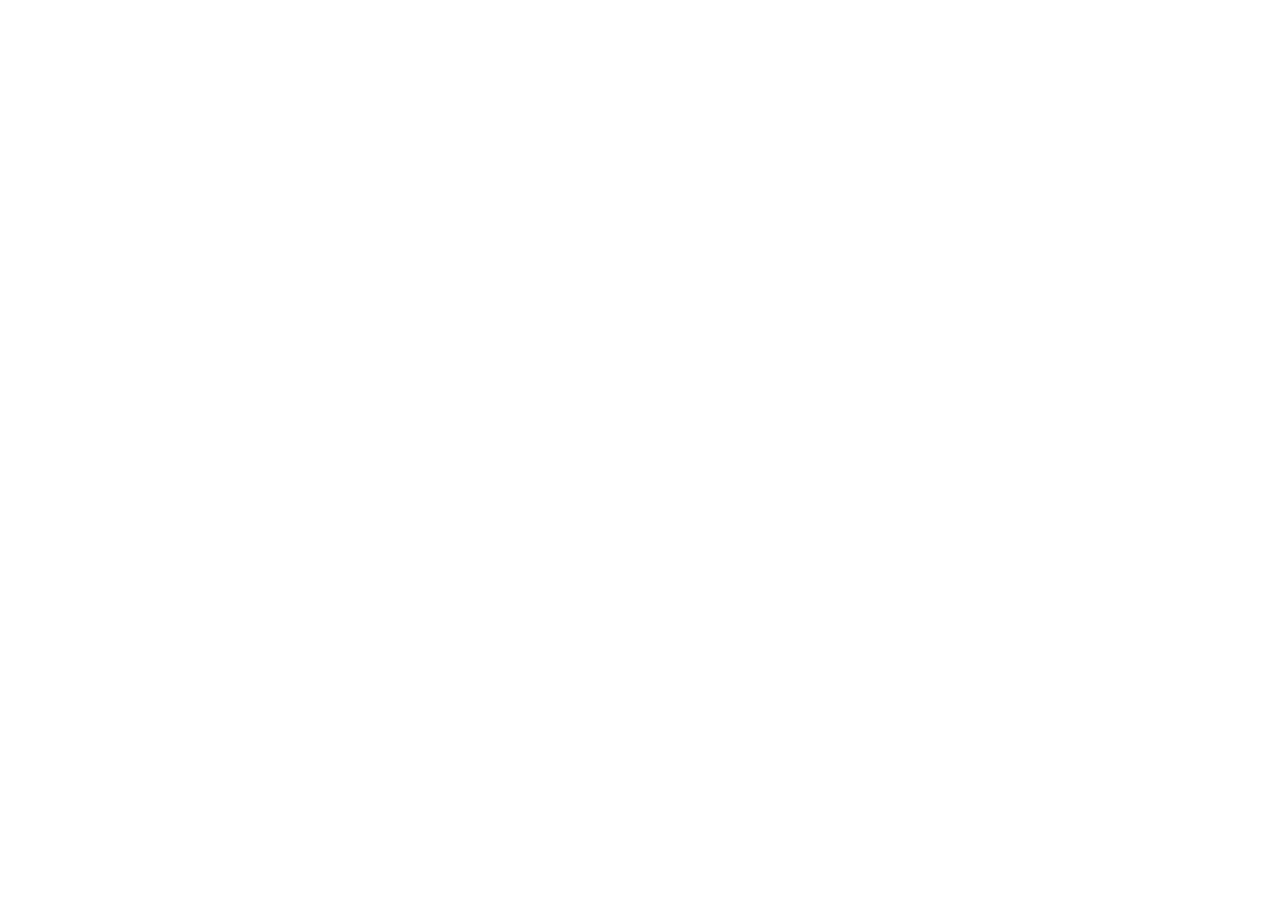
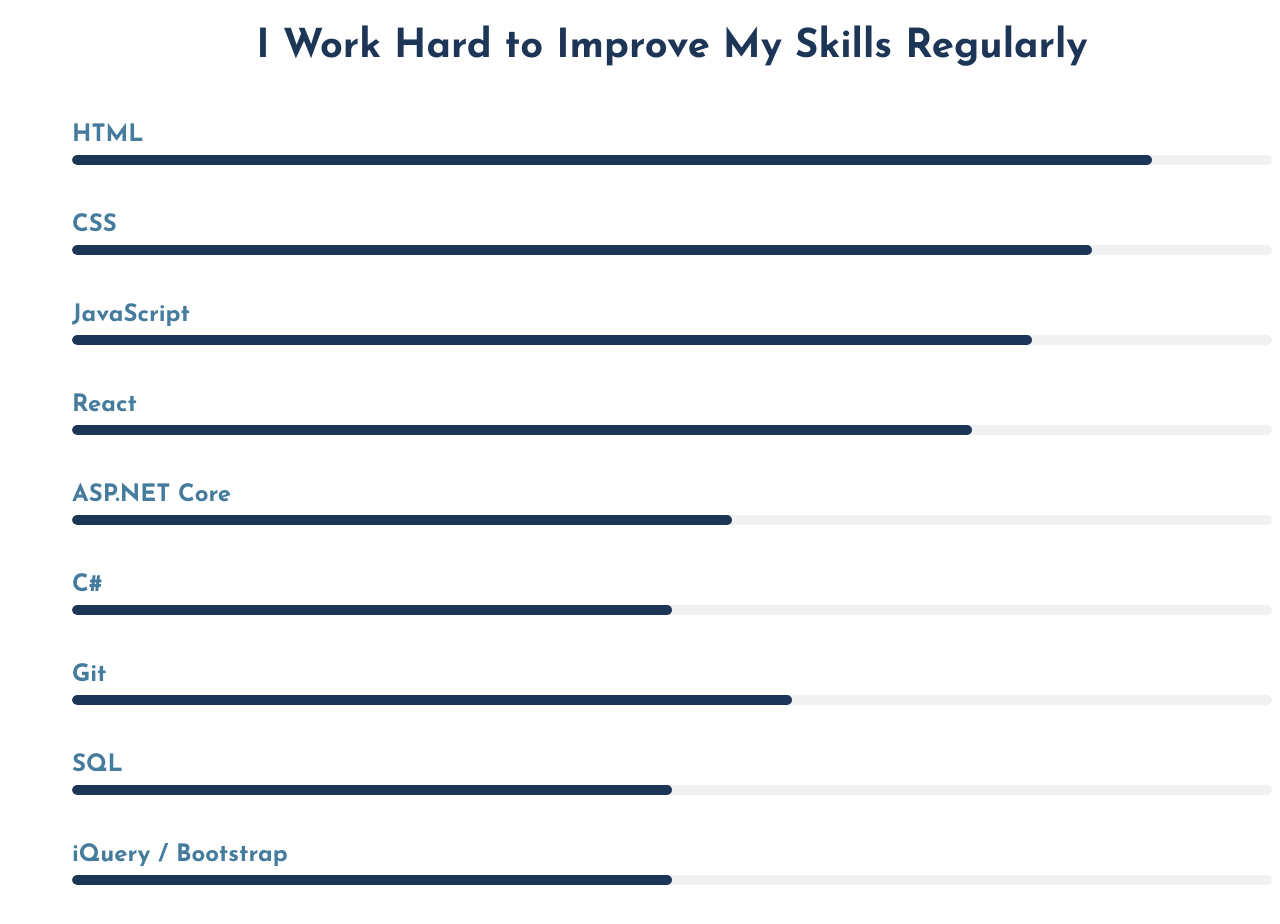
Before and after one commit to inethmi/my-portfolio, a React (Create React App) app: page / in a window 1280 px wide. Shown: the part 1720-2644 px from the top of the page. Before the commit the page ends 1603 px from the top, so only its background shows below. Built offline with nearby package versions, Linux system fonts and the light colour scheme.

Commit message:
skills-section component files added

```diff
--- a/src/App.js
+++ b/src/App.js
@@ -4,6 +4,7 @@
 import Navbar from "./components/Navbar";
 import AboutMe from "./components/AboutMe";
 import StatsSection from "./components/StatsSection";
+import SkillsSection from "./components/SkillsSection";
 
 
 function App() {
@@ -23,6 +24,10 @@
 
       {/* StatsSection Component */}
       <StatsSection />
+
+      {/* SkillsSection Component */}
+      <SkillsSection />
+
     </div>
   );
 }
--- a/src/components/SkillsSection.css
+++ b/src/components/SkillsSection.css
@@ -0,0 +1,54 @@
+.skills-section {
+  display: flex;
+  flex-direction: row; /* Horizontal layout */
+  align-items: center; /* Vertically center the content */
+  justify-content: center; /* Space between photo and details */
+  position: absolute;
+  top: 1600px; /* Adjust as needed */
+  left: 0; /* Start from the left edge */
+  width: 100%; /* Full width of the page */
+  padding: 4rem 2rem;
+  background-color: #ffffff; /* White background */
+}
+
+.skills-container {
+  max-width: 1200px;
+  width: 100%;
+  text-align: center;
+}
+
+.skills-container h2 {
+  font-size: 2.5rem;
+  color: #1d3557;
+  margin-bottom: 2rem;
+}
+
+.skills-list {
+  display: flex;
+  flex-direction: column;
+  gap: 1.5rem;
+}
+
+.skill {
+  text-align: left;
+}
+
+.skill h3 {
+  font-size: 1.5rem;
+  color: #457b9d;
+  margin-bottom: 0.5rem;
+}
+
+.skill-bar {
+  width: 100%;
+  height: 10px;
+  background-color: #f1f1f1;
+  border-radius: 5px;
+  overflow: hidden;
+}
+
+.skill-level {
+  height: 100%;
+  background-color: #1d3557;
+  border-radius: 5px;
+}
--- a/src/components/SkillsSection.js
+++ b/src/components/SkillsSection.js
@@ -0,0 +1,83 @@
+import React from "react";
+import "./SkillsSection.css"; // Create a CSS file for styling
+
+const SkillsSection = () => {
+  return (
+    <section className="skills-section">
+      <div className="skills-container">
+        {/* Heading */}
+        <h2>I Work Hard to Improve My Skills Regularly</h2>
+
+        {/* Skills List */}
+        <div className="skills-list">
+          <div className="skill">
+            <h3>HTML</h3>
+            <div className="skill-bar">
+              <div className="skill-level" style={{ width: "90%" }}></div>
+            </div>
+          </div>
+
+          <div className="skill">
+            <h3>CSS</h3>
+            <div className="skill-bar">
+              <div className="skill-level" style={{ width: "85%" }}></div>
+            </div>
+          </div>
+
+          <div className="skill">
+            <h3>JavaScript</h3>
+            <div className="skill-bar">
+              <div className="skill-level" style={{ width: "80%" }}></div>
+            </div>
+          </div>
+
+          <div className="skill">
+            <h3>React</h3>
+            <div className="skill-bar">
+              <div className="skill-level" style={{ width: "75%" }}></div>
+            </div>
+          </div>
+
+          <div className="skill">
+            <h3>ASP.NET Core</h3>
+            <div className="skill-bar">
+              <div className="skill-level" style={{ width: "55%" }}></div>
+            </div>
+          </div>
+
+          <div className="skill">
+            <h3>C#</h3>
+            <div className="skill-bar">
+              <div className="skill-level" style={{ width: "50%" }}></div>
+            </div>
+          </div>
+
+          <div className="skill">
+            <h3>Git</h3>
+            <div className="skill-bar">
+              <div className="skill-level" style={{ width: "60%" }}></div>
+            </div>
+          </div>
+
+
+          <div className="skill">
+            <h3>SQL</h3>
+            <div className="skill-bar">
+              <div className="skill-level" style={{ width: "50%" }}></div>
+            </div>
+          </div>
+
+          <div className="skill">
+            <h3>iQuery / Bootstrap</h3>
+            <div className="skill-bar">
+              <div className="skill-level" style={{ width: "50%" }}></div>
+            </div>
+          </div>
+
+        </div>
+      </div>
+    </section>
+  );
+};
+
+export default SkillsSection;
```
